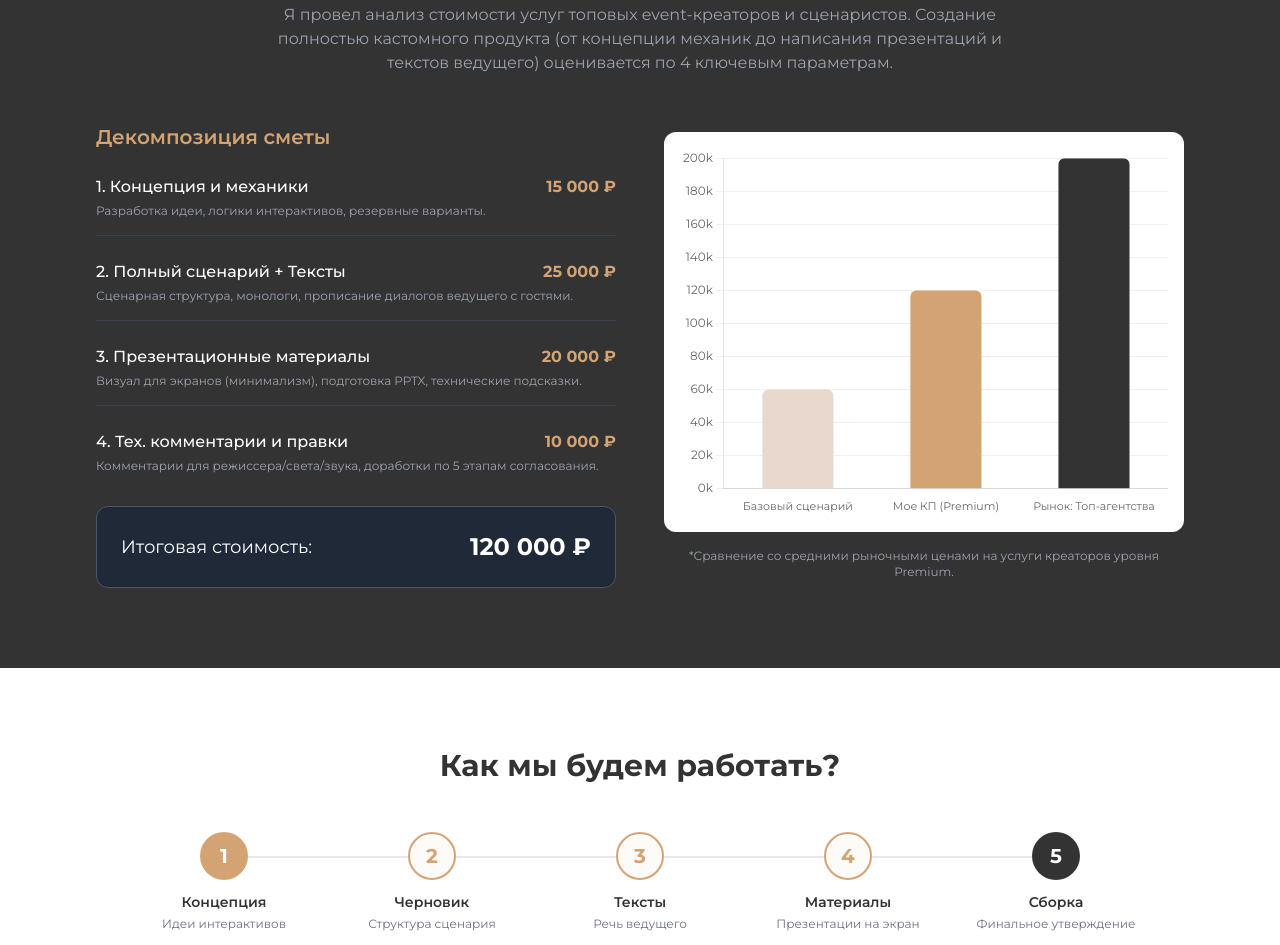
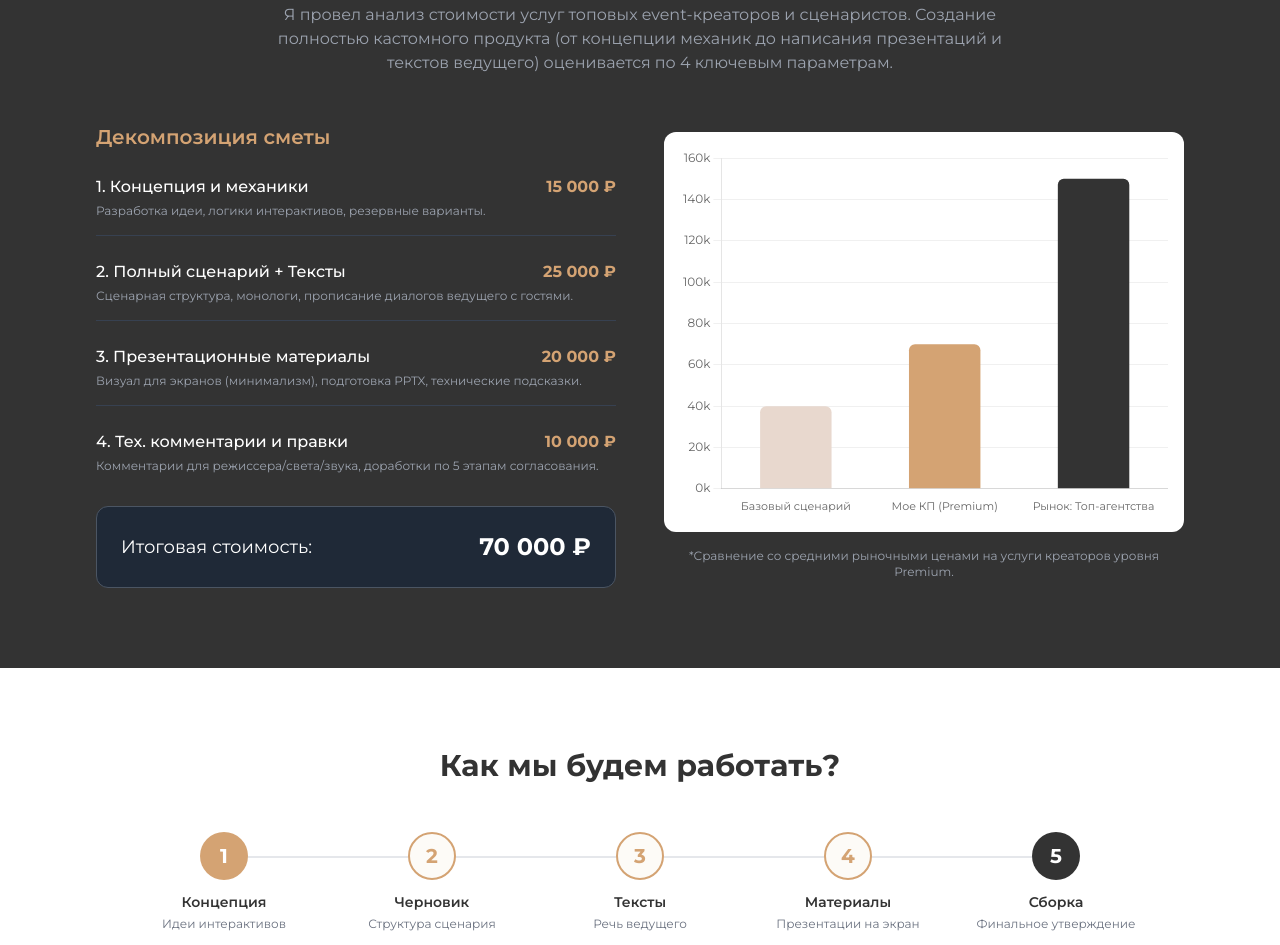
Before and after one commit to Ronnimaks/pitamakan, a plain HTML site: page index.html in a window 1280 px wide. Shown: the part 2085-3030 px from the top of the page. Drawn offline with nearby package versions, Linux system fonts and the light colour scheme.

Commit message:
changes numbers 120 - 70

```diff
--- a/index.html
+++ b/index.html
@@ -238,7 +238,7 @@
                     <div class="mt-8 bg-gray-800 p-6 rounded-xl border border-gray-600">
                         <div class="flex justify-between items-center">
                             <span class="text-lg">Итоговая стоимость:</span>
-                            <span class="text-2xl font-bold text-white">120 000 ₽</span>
+                            <span class="text-2xl font-bold text-white">70 000 ₽</span>
                         </div>
                     </div>
                 </div>
@@ -427,7 +427,7 @@
                 labels: ['Базовый сценарий', 'Мое КП (Premium)', 'Рынок: Топ-агентства'],
                 datasets: [{
                     label: 'Стоимость (Руб)',
-                    data: [60000, 120000, 200000],
+                    data: [40000, 70000, 150000],
                     backgroundColor: [
                         '#E8D8CE', // Base
                         '#D4A373', // Our Offer (Highlight)
```
